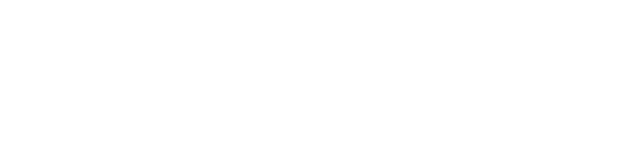
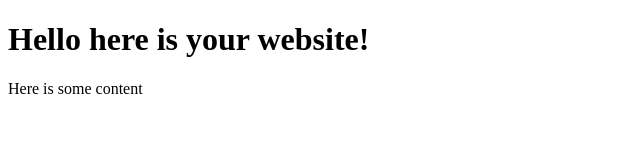
Before and after one commit to Akhtar-Raza32/test-repo, a plain HTML site: page index.html in a window 1280 px wide. Shown: the whole page, without its empty margins (0-640 px from the left). Drawn offline with Linux system fonts and the light colour scheme.

Commit message:
Added content to index.html

```diff
--- a/index.html
+++ b/index.html
@@ -5,5 +5,8 @@
     <meta name="viewport" content="width=device-width, initial-scale=1.0" />
     <title>Git and GitHub 101</title>
   </head>
-  <body></body>
+  <body>
+    <h1>Hello here is your website!</h1>
+    <p>Here is some content</p>
+  </body>
 </html>
```
